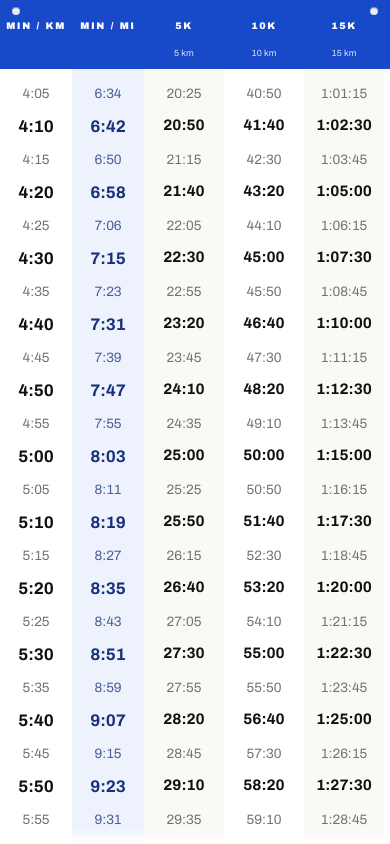
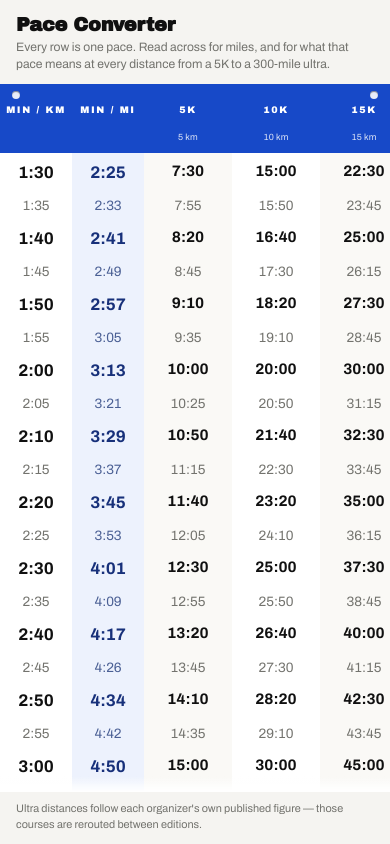
Before and after one commit to nhyy244/paceconverter, a website built with Vite: page index.html in a window 390 px wide. Built offline with nearby package versions, Linux system fonts and the light colour scheme.

Commit message:
fix: stop the heading being wider than the rows
max-content sized the heading and the rows separately, and MARATHON —
the longest label that can't wrap — was 2.5px wider than its column,
so the heading outran the rows and scrolling to the end left white
space past the last column. Both now take an explicit shared width,
cells no longer size themselves from their content, and the race
column is wide enough for the label.

Also shows the masthead and footnote on phones, at a smaller size.

Co-Authored-By: Claude Fable 5 <noreply@anthropic.com>

```diff
--- a/index.html
+++ b/index.html
@@ -30,7 +30,7 @@
       </main>
       <footer class="footnote">
         <p>
-          Drag the tape in any direction. Ultra distances follow each organizer's
+          Ultra distances follow each organizer's
           own published figure — those courses are rerouted between editions.
         </p>
       </footer>
--- a/src/main.ts
+++ b/src/main.ts
@@ -3,13 +3,10 @@ import '@fontsource/archivo/700.css';
 import '@fontsource/archivo-black/400.css';
 import './style.css';
 import { buildRows } from './tape';
-import { renderHeader, renderTape, centerRowInTape } from './tape-dom';
+import { renderHeader, renderTape } from './tape-dom';
 import { RACES } from './races';
 import { enableDragScroll } from './drag';
 import { enableInfoPanels } from './tooltip';
-
-/** The pace centered on first load — the crowd of the pace distribution. */
-const HOME_SEC_PER_KM = 300; // 5:00 min/km
 
 const plate = document.getElementById('plate');
 const tape = document.getElementById('tape');
@@ -19,15 +16,7 @@ if (!plate || !tape || !head) throw new Error('Missing plate, tape, or head cont
 head.append(renderHeader(RACES));
 tape.append(renderTape(buildRows()));
 
-/** Re-centers on `secPerKm`; safe to call repeatedly (e.g. after fonts swap in and row heights change). */
-function centerOn(secPerKm: number): void {
-  const row = tape!.querySelector<HTMLElement>(`[data-sec-per-km="${secPerKm}"]`);
-  if (row) {
-    tape!.scrollTop = centerRowInTape(tape!, row, head!.offsetHeight);
-  }
-}
-
-centerOn(HOME_SEC_PER_KM);
+// The tape opens at its start — the fastest pace — and is pulled from there.
 
 enableDragScroll(tape);
 enableInfoPanels(head, tape);
@@ -38,18 +27,3 @@ tape.addEventListener(
   () => plate.classList.toggle('scrolled-x', tape.scrollLeft > 0),
   { passive: true },
 );
-
-let userHasTakenOver = false;
-const markTakeover = (): void => {
-  userHasTakenOver = true;
-};
-for (const gesture of ['pointerdown', 'wheel', 'keydown'] as const) {
-  tape.addEventListener(gesture, markTakeover, { once: true, passive: true });
-}
-
-// @fontsource uses font-display: swap — row heights change once Archivo
-// finishes loading, so the centering computed above can drift. Re-center
-// once fonts have settled, unless the tape is already in the user's hands.
-document.fonts?.ready.then(() => {
-  if (!userHasTakenOver) centerOn(HOME_SEC_PER_KM);
-});
--- a/src/style.css
+++ b/src/style.css
@@ -55,8 +55,6 @@ body {
   font-variant-numeric: tabular-nums;
 }
 
-/* On a phone the tape gets the whole screen; the page furniture below is for
-   viewports with room to spare. */
 .page {
   height: 100dvh;
   display: flex;
@@ -64,9 +62,41 @@ body {
   align-items: center;
 }
 
+/* Compact on a phone, where every row of tape counts. The plate stays
+   edge-to-edge for the sake of the columns, so the text carries its own inset
+   rather than the page having padding. */
 .masthead,
 .footnote {
-  display: none;
+  width: min(100%, 480px);
+}
+
+.masthead {
+  padding: 14px 16px 11px;
+}
+
+.masthead h1 {
+  margin: 0 0 4px;
+  font-family: 'Archivo Black', 'Archivo', system-ui, sans-serif;
+  font-size: 1.2rem;
+  letter-spacing: -0.01em;
+}
+
+.masthead p {
+  margin: 0;
+  color: var(--minor);
+  font-size: 0.76rem;
+  line-height: 1.4;
+}
+
+.footnote {
+  padding: 9px 16px 11px;
+}
+
+.footnote p {
+  margin: 0;
+  color: var(--minor);
+  font-size: 0.68rem;
+  line-height: 1.45;
 }
 
 /* ---- The bib plate ---- */
@@ -82,12 +112,18 @@ body {
   /* Column widths — every row and the heading share them, so columns line up
      without any scroll syncing. Cells grow past these to fill a wide plate. */
   --pace-col: 4.5rem;
-  --race-col: 5rem;
+  /* Wide enough for MARATHON, the longest label that can't be wrapped. */
+  --race-col: 5.5rem;
+  /* Two pace columns plus one per race. Stated outright rather than left to
+     max-content, which sizes the heading and the rows separately: the heading's
+     longest label is wider than any race time, so the rows would come up short
+     and leave a gap past the last column. */
+  --tape-width: calc(2 * var(--pace-col) + 11 * var(--race-col));
 }
 
 /* ---- Desktop: a page, not a phone in a frame ----
-   Wide enough for all thirteen columns at once, with a masthead and a footnote
-   so the table sits on something rather than floating alone. */
+   Wide enough for all thirteen columns at once, and roomier type now that
+   vertical space isn't scarce. */
 @media (min-width: 760px) {
   .page {
     padding: 30px 28px 18px;
@@ -97,35 +133,32 @@ body {
   .masthead,
   .footnote,
   .plate {
-    display: block;
     width: min(100%, 1180px);
   }
 
+  .masthead,
+  .footnote {
+    padding: 0;
+  }
+
   .plate {
-    display: flex;
     border-radius: 16px;
     box-shadow: var(--shadow);
   }
 
   .masthead h1 {
-    margin: 0 0 6px;
-    font-family: 'Archivo Black', 'Archivo', system-ui, sans-serif;
+    margin-bottom: 6px;
     font-size: 1.6rem;
-    letter-spacing: -0.01em;
   }
 
   .masthead p {
-    margin: 0;
     max-width: 58ch;
-    color: var(--minor);
     font-size: 0.9rem;
     line-height: 1.45;
   }
 
   .footnote p {
-    margin: 0;
     max-width: 74ch;
-    color: var(--minor);
     font-size: 0.75rem;
     line-height: 1.5;
   }
@@ -195,8 +228,7 @@ body {
 .head,
 .row {
   display: flex;
-  width: max-content;
-  min-width: 100%;
+  width: max(100%, var(--tape-width));
 }
 
 /* ---- Heading strip ---- */
@@ -247,6 +279,9 @@ body {
    a wide plate instead of leaving it half empty. */
 .cell {
   flex: 1 0 var(--race-col);
+  /* Without this a long heading sets its own width from its content, making the
+     heading wider than the rows and leaving a gap past the last column. */
+  min-width: 0;
   text-align: center;
 }
 
```
